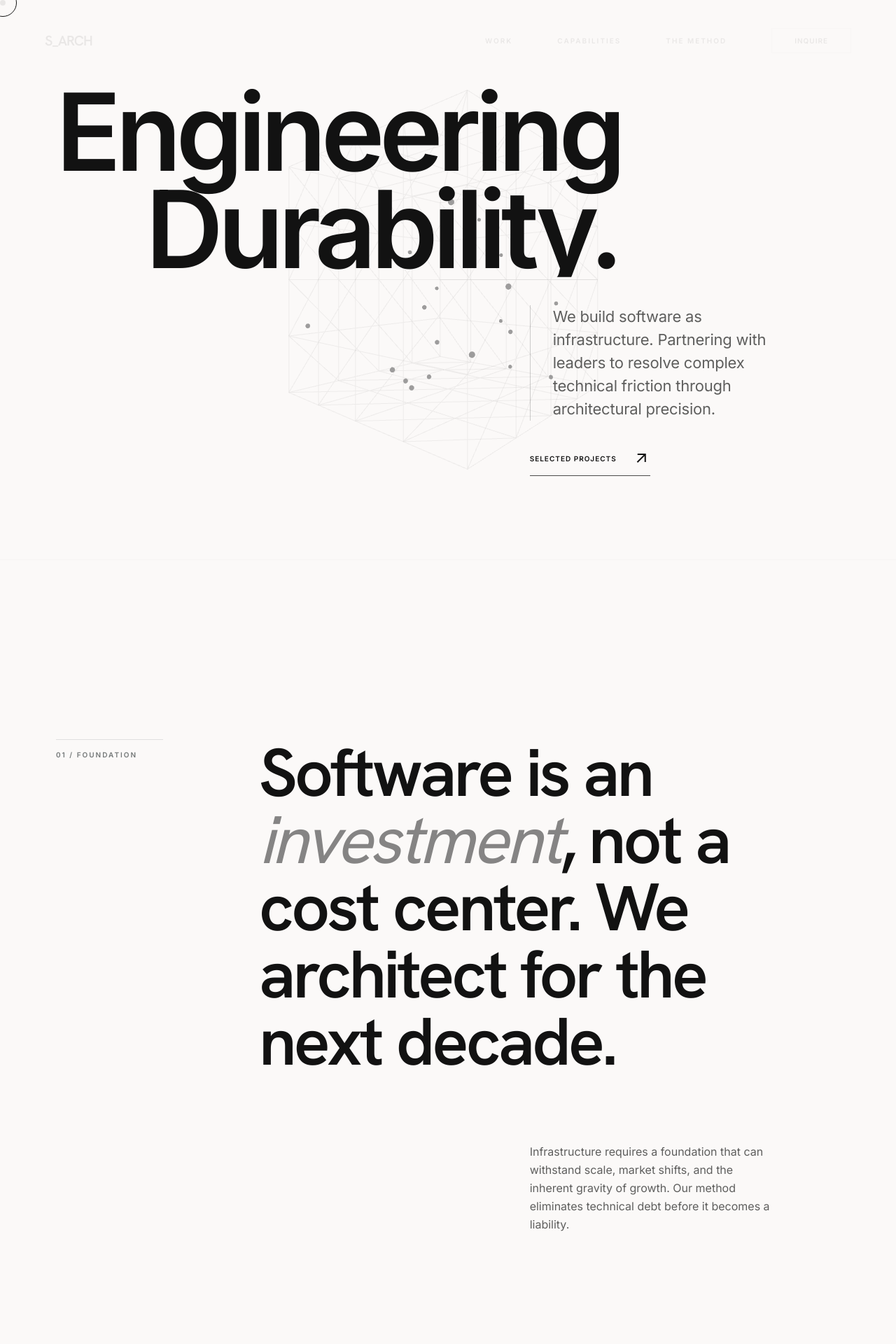
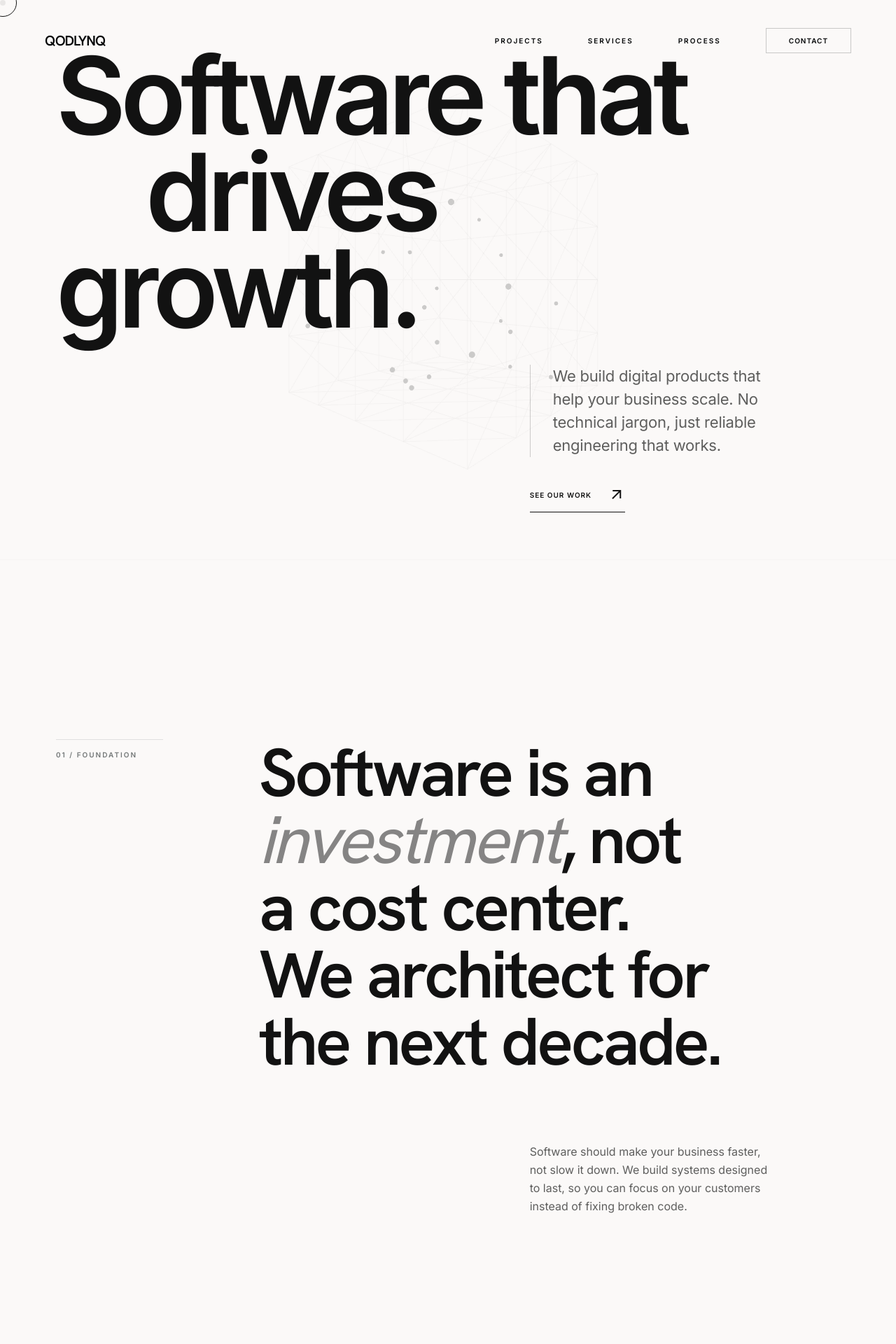
Before and after one commit to albin6/qodlynq-website, a Next.js app: page / in a window 1280 px wide. Shown: the top 1920 px of the page at 70% size. Built offline with nearby package versions, Linux system fonts and the light colour scheme.

Commit message:
feat: scaffold initial website structure with layout, UI components, and theme configuration

```diff
--- a/src/app/globals.css
+++ b/src/app/globals.css
@@ -139,11 +139,11 @@ body {
     transition: transform 0.2s cubic-bezier(0.23, 1, 0.32, 1);
 }
 
-.reveal-clip { clip-path: inset(100% 0 0 0); transition: clip-path 1.5s cubic-bezier(0.19, 1, 0.22, 1); }
-.reveal-clip.active { clip-path: inset(0 0 0 0); }
+.reveal-clip { opacity: 0; transform: translateY(20px); transition: all 1.5s cubic-bezier(0.19, 1, 0.22, 1); }
+.reveal-clip.active { opacity: 1; transform: translateY(0); }
 
-.image-mask { clip-path: inset(0 100% 0 0); transition: clip-path 1.8s cubic-bezier(0.19, 1, 0.22, 1); }
-.image-mask.active { clip-path: inset(0 0 0 0); }
+.image-mask { opacity: 0; transform: translateY(20px); transition: all 1.8s cubic-bezier(0.19, 1, 0.22, 1); }
+.image-mask.active { opacity: 1; transform: translateY(0); }
 
 .parallax { transform: translateY(var(--p-y, 0)); transition: transform 0.1s linear; }
 
--- a/src/app/layout.tsx
+++ b/src/app/layout.tsx
@@ -32,7 +32,7 @@ export default function RootLayout({
       </head>
       <body
         suppressHydrationWarning
-        className={`${hanken.variable} ${inter.variable} bg-surface text-on-surface font-body-md antialiased min-h-screen relative overflow-x-hidden selection:bg-primary selection:text-on-primary flex flex-col`}
+        className={`${hanken.variable} ${inter.variable} bg-surface text-on-surface font-body-md antialiased min-h-screen relative selection:bg-primary selection:text-on-primary flex flex-col`}
       >
         <CustomCursor />
         {children}
--- a/src/components/layout/Header.tsx
+++ b/src/components/layout/Header.tsx
@@ -16,26 +16,26 @@ export function Header() {
 
   return (
     <nav
-      className={`fixed top-0 left-0 w-full z-50 flex justify-between items-center px-8 md:px-16 transition-all duration-300 mix-blend-difference ${
-        scrolled ? "bg-surface/80 backdrop-blur-md py-6" : "py-10"
+      className={`fixed top-0 left-0 w-full z-50 flex justify-between items-center px-8 md:px-16 transition-all duration-300 mix-blend-difference text-white ${
+        scrolled ? "py-6" : "py-10"
       }`}
       id="top-nav"
     >
-      <div className="font-display-lg text-xl tracking-tighter text-on-surface hover:opacity-70 transition-opacity cursor-pointer">
-        S_ARCH
+      <div className="font-display-lg text-xl tracking-tighter hover:opacity-70 transition-opacity cursor-pointer">
+        QODLYNQ
       </div>
       <div className="hidden md:flex gap-16 items-center">
         <MagneticLink href="#work" className="font-label-sm uppercase hover:opacity-50 transition-all duration-300">
-          Work
+          Projects
         </MagneticLink>
         <MagneticLink href="#services" className="font-label-sm uppercase hover:opacity-50 transition-all duration-300">
-          Capabilities
+          Services
         </MagneticLink>
         <MagneticLink href="#process" className="font-label-sm uppercase hover:opacity-50 transition-all duration-300">
-          The Method
+          Process
         </MagneticLink>
-        <MagneticLink className="border border-on-surface/20 px-8 py-3 font-label-sm uppercase tracking-widest hover:bg-on-surface hover:text-surface transition-all duration-500 text-[10px] active:scale-95">
-          Inquire
+        <MagneticLink href="#about" className="border border-white/20 px-8 py-3 font-label-sm uppercase tracking-widest hover:bg-white hover:text-black transition-all duration-500 text-[10px] active:scale-95">
+          Contact
         </MagneticLink>
       </div>
     </nav>
--- a/src/components/sections/Hero.tsx
+++ b/src/components/sections/Hero.tsx
@@ -12,19 +12,19 @@ export function Hero() {
         <div className="editorial-grid items-end">
           <div className="col-span-12 md:col-span-10">
             <Reveal delay={100}>
-              <h1 className="font-display-hero text-display-hero">
-                Engineering<br />
-                <span className="md:ml-32">Durability.</span>
+              <h1 className="font-display-hero text-display-hero text-balance">
+                Software that<br />
+                <span className="md:ml-32">drives growth.</span>
               </h1>
             </Reveal>
           </div>
           <div className="col-span-12 md:col-span-4 md:col-start-8 mt-12 md:mt-0">
             <Reveal delay={500}>
-              <p className="font-body-lg text-secondary mb-10 border-l border-primary/20 pl-8">
-                We build software as infrastructure. Partnering with leaders to resolve complex technical friction through architectural precision.
+              <p className="font-body-lg text-secondary mb-10 border-l border-primary/20 pl-8 text-pretty">
+                We build digital products that help your business scale. No technical jargon, just reliable engineering that works.
               </p>
               <MagneticLink href="#work" className="group inline-flex items-center gap-6 font-label-sm uppercase tracking-widest border-b border-primary pb-3 hover:pb-4 transition-all">
-                Selected Projects
+                See Our Work
                 <span className="material-symbols-outlined text-sm">arrow_outward</span>
               </MagneticLink>
             </Reveal>
--- a/src/components/sections/Philosophy.tsx
+++ b/src/components/sections/Philosophy.tsx
@@ -15,15 +15,15 @@ export function Philosophy() {
         </div>
         <div className="col-span-12 md:col-span-8 md:col-start-4">
           <Reveal delay={100}>
-            <h2 className="font-display-lg text-display-lg leading-none mb-24">
+            <h2 className="font-display-lg text-display-lg leading-none mb-24 text-balance">
               Software is an <span className="italic font-normal opacity-50">investment</span>, not a cost center. We architect for the next decade.
             </h2>
           </Reveal>
           <div className="editorial-grid">
             <div className="col-span-12 md:col-span-6 md:col-start-7">
               <Reveal delay={200}>
-                <p className="font-body-md text-secondary leading-relaxed">
-                  Infrastructure requires a foundation that can withstand scale, market shifts, and the inherent gravity of growth. Our method eliminates technical debt before it becomes a liability.
+                <p className="font-body-md text-secondary leading-relaxed text-pretty">
+                  Software should make your business faster, not slow it down. We build systems designed to last, so you can focus on your customers instead of fixing broken code.
                 </p>
               </Reveal>
             </div>
--- a/src/components/sections/Works.tsx
+++ b/src/components/sections/Works.tsx
@@ -29,10 +29,12 @@ export function Works() {
             <div className="col-span-12 md:col-span-3 md:col-start-10 mt-12 self-end">
               <Reveal delay={200}>
                 <p className="font-label-sm uppercase mb-4 opacity-40">Fintech / 2023</p>
-                <h3 className="font-headline-md text-4xl mb-6">Vanguard Asset Management</h3>
-                <p className="font-body-md text-secondary mb-10">Real-time asset tracking for global investment firms, reducing reporting latency by 40%.</p>
+                <h3 className="font-headline-md text-4xl mb-6 text-balance">Vanguard Asset Management</h3>
+                <p className="font-body-md text-secondary mb-10 text-pretty">
+                  A live dashboard that helps financial teams track their investments instantly and make better decisions.
+                </p>
                 <MagneticLink href="#" className="inline-flex items-center gap-4 font-label-sm tracking-widest uppercase hover:gap-6 transition-all group">
-                  View Case Study
+                  See Our Work
                   <span className="material-symbols-outlined text-sm">arrow_forward</span>
                 </MagneticLink>
               </Reveal>
@@ -44,10 +46,12 @@ export function Works() {
             <div className="col-span-12 md:col-span-3 md:col-start-1 self-end order-2 md:order-1 mt-12 md:mt-0">
               <Reveal delay={200}>
                 <p className="font-label-sm uppercase mb-4 opacity-40">Logistics / 2024</p>
-                <h3 className="font-headline-md text-4xl mb-6">Nexus Supply Chain</h3>
-                <p className="font-body-md text-secondary mb-10">Automating international documentation with an AI-assisted validation engine.</p>
+                <h3 className="font-headline-md text-4xl mb-6 text-balance">Nexus Supply Chain</h3>
+                <p className="font-body-md text-secondary mb-10 text-pretty">
+                  A unified platform that automates international shipping documents, saving hundreds of hours of manual entry.
+                </p>
                 <MagneticLink href="#" className="inline-flex items-center gap-4 font-label-sm tracking-widest uppercase hover:gap-6 transition-all group">
-                  View Case Study
+                  See Our Work
                   <span className="material-symbols-outlined text-sm">arrow_forward</span>
                 </MagneticLink>
               </Reveal>
--- a/src/components/ui/Reveal.tsx
+++ b/src/components/ui/Reveal.tsx
@@ -22,7 +22,10 @@ export function Reveal({ children, className, type = "text", delay = 0 }: { chil
 
     observer.observe(currentRef);
 
+    const fallback = setTimeout(() => setIsVisible(true), 1500);
+
     return () => {
+      clearTimeout(fallback);
       if (currentRef) observer.unobserve(currentRef);
     };
   }, [delay]);
--- a/src/components/ui/ThreeJSBackground.tsx
+++ b/src/components/ui/ThreeJSBackground.tsx
@@ -103,7 +103,7 @@ export function ThreeJSBackground() {
     };
   }, []);
 
-  return <div ref={containerRef} className="absolute inset-0 z-0 opacity-40 w-full h-full" />;
+  return <div ref={containerRef} className="absolute inset-0 z-0 opacity-20 w-full h-full" />;
 }
 
 // Helpers to clean up Three.js memory
```
Also changed, not shown: src/components/sections/Contact.tsx (+6 -6 lines), src/components/sections/Expertise.tsx (+13 -13 lines), src/components/sections/Process.tsx (+10 -10 lines).
